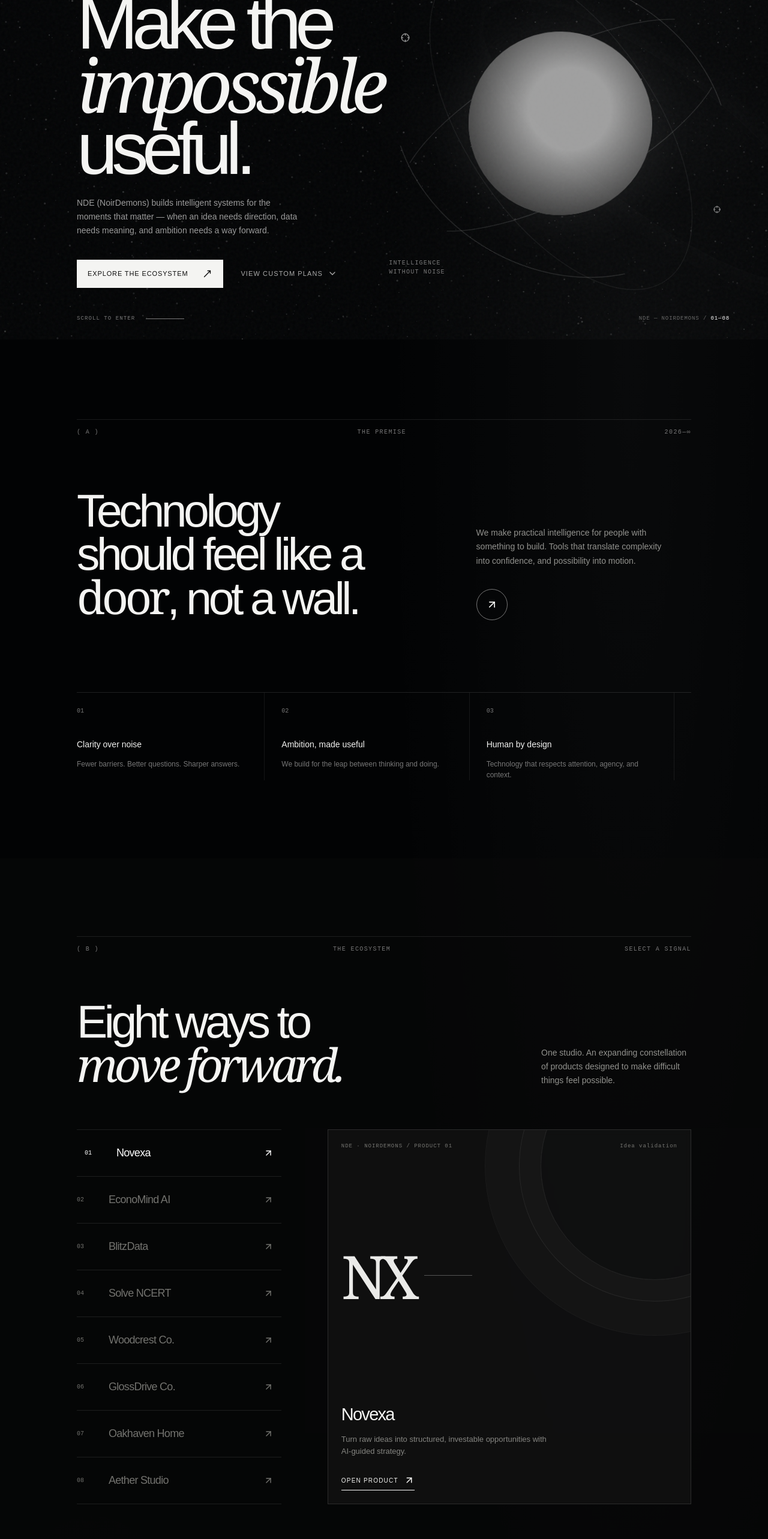
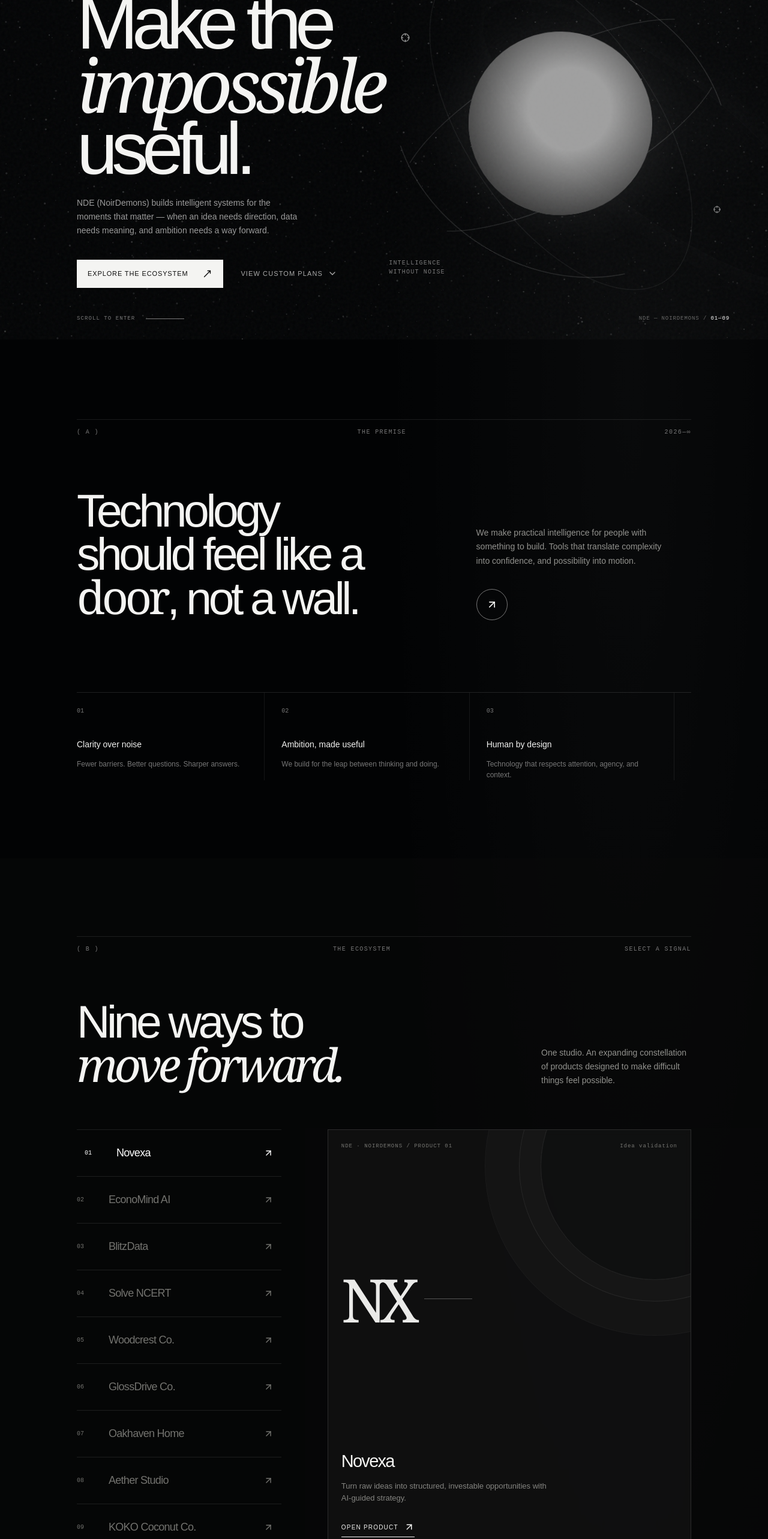
Before and after one commit to saritchakraborty09012012/noir-demons-landing-page, a Next.js app: page / in a window 1280 px wide. Shown: the part 234-2800 px from the top of the page at 60% size. Built offline with nearby package versions, Linux system fonts and the light colour scheme; grey boxes are pictures that could not be loaded.

Commit message:
Add KOKO Coconut Co. to the product ecosystem

```diff
--- a/app/layout.tsx
+++ b/app/layout.tsx
@@ -42,6 +42,7 @@ export const metadata: Metadata = {
     'GlossDrive Co.',
     'Oakhaven Home',
     'Aether Studio',
+    'KOKO Coconut Co.',
     'software studio India',
     'custom web applications',
     'business analytics',
--- a/app/page.tsx
+++ b/app/page.tsx
@@ -22,6 +22,7 @@ const products: Product[] = [
   { number: '06', name: 'GlossDrive Co.', category: 'Car detailing & ceramic care', description: 'Foam wash, paint correction and ceramic coating — book a mobile detail at your driveway and pick your shine in three packages.', url: 'https://gloss-drive-co-nde.vercel.app/', mark: 'GD' },
   { number: '07', name: 'Oakhaven Home', category: 'Luxury custom homes', description: 'Design and build luxury custom homes — from first layout sketch to the day you get the keys.', url: 'https://oakhaven-homes-co-nde.vercel.app/', mark: 'OH' },
   { number: '08', name: 'Aether Studio', category: 'Unreal Engine works', description: 'Real-time 3D scenes, cinematic environments and interactive builds engineered in Unreal Engine.', url: 'https://aether-studio-nde.vercel.app/', mark: 'AE' },
+  { number: '09', name: 'KOKO Coconut Co.', category: 'Pure coconut water', description: 'Fresh, cold-chilled coconut water with nothing added — picked, packed and delivered straight to your door.', url: 'https://koko-coconut-co-nde.vercel.app/', mark: 'KC' },
 ]
 
 const saasPlans = [
@@ -448,7 +449,7 @@ export default function Page() {
           <div className="crosshair crosshair-a"><Crosshair size={15} /></div><div className="crosshair crosshair-b"><Crosshair size={12} /></div>
         </div>
         <div className="scroll-cue"><span>Scroll to enter</span><div className="scroll-line" /></div>
-        <div className="hero-index">NDE — NOIRDEMONS / <span>01—08</span></div>
+        <div className="hero-index">NDE — NOIRDEMONS / <span>01—09</span></div>
       </section>
 
       <section className="manifesto section-pad" id="vision">
@@ -462,7 +463,7 @@ export default function Page() {
 
       <section className="ecosystem section-pad" id="ecosystem">
         <div className="section-kicker"><span>( B )</span><span>THE ECOSYSTEM</span><span>SELECT A SIGNAL</span></div>
-        <div className="ecosystem-heading"><h2>Eight ways to<br /><em>move forward.</em></h2><p>One studio. An expanding constellation of products designed to make difficult things feel possible.</p></div>
+        <div className="ecosystem-heading"><h2>Nine ways to<br /><em>move forward.</em></h2><p>One studio. An expanding constellation of products designed to make difficult things feel possible.</p></div>
         <div className="product-stage">
           <div className="product-list" role="tablist" aria-label="NDE — NoirDemons products">
             {products.map((product, index) => <button key={product.name} className={`product-tab ${activeProduct === index ? 'active' : ''}`} onClick={() => setActiveProduct(index)} role="tab" aria-selected={activeProduct === index}><span>{product.number}</span><span>{product.name}</span><span className="tab-arrow" onClick={(e) => { if (!product.soon) { e.stopPropagation(); window.open(product.url, '_blank', 'noopener,noreferrer'); } }}>{product.soon ? 'SOON' : <ArrowUpRight size={17} />}</span></button>)}
```
Also changed, not shown: 1 other file (tests, documents, lock files or other folders).
